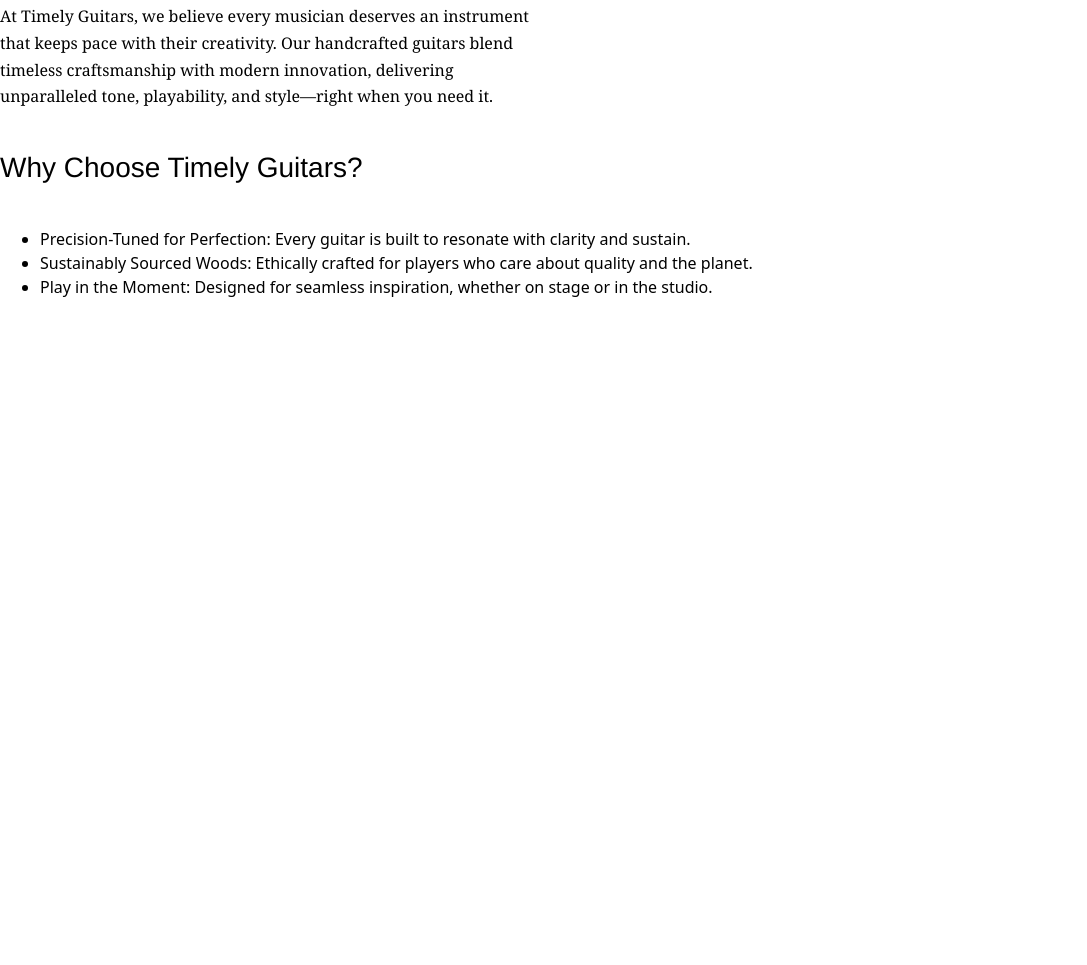
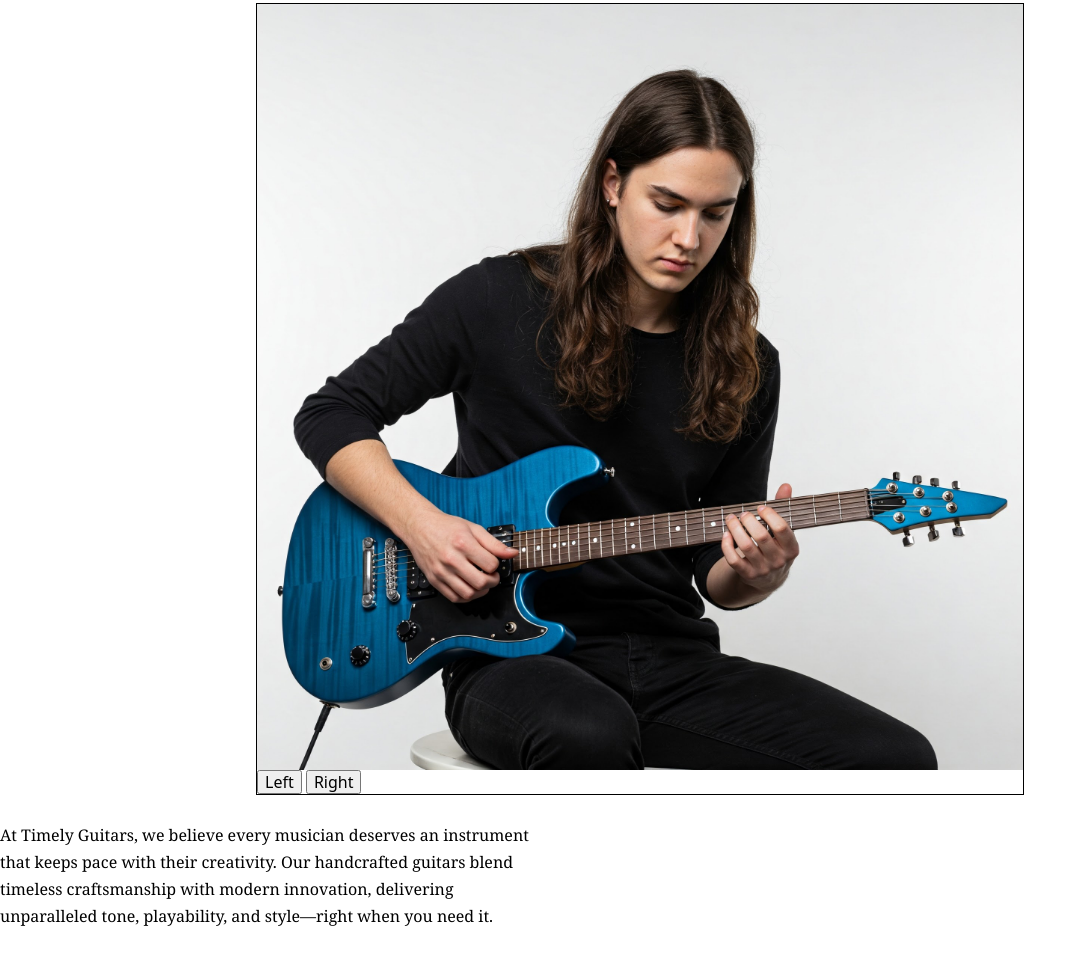
Before and after one commit to Pjaxon999/top-dynamic-user-interfaces, a website built with webpack: page src/index.html in a window 1280 px wide. Shown: the part 317-1282 px from the top of the page, without its empty margins (0-1087 px from the left). Before the commit the page ends 800 px from the top, so only its background shows below. Built offline with nearby package versions, Linux system fonts and the light colour scheme.

Commit message:
stage images and containers for carousel creation

```diff
--- a/src/index.html
+++ b/src/index.html
@@ -19,6 +19,15 @@
     </header>
     <main>
         <h2>Strike the Right Chords, Right on Time.</h2>
+        <div class="container">
+            <div class="carousel">
+                <img data-index="0" src="./assets/images/Playing.jpg">
+                <img data-index="1" class="hidden" src="./assets/images/Electric.jpg">
+                <img data-index="2" class="hidden" src="./assets/images/Acoustic.jpg">
+                <button>Left</button>
+                <button>Right</button>
+            </div>
+        </div>
         <p>
             At Timely Guitars, we believe every musician deserves an instrument that keeps pace with their creativity.
             Our handcrafted guitars blend timeless craftsmanship with modern innovation, delivering unparalleled tone,
--- a/src/styles/styles.css
+++ b/src/styles/styles.css
@@ -78,7 +78,17 @@
   display: none;
 }
 
+/* Image Carousel Styles */
+.container {
+  display: flex;
+  justify-content: center;
+  align-items: center;
+}
 
+.carousel {
+  width: 60dvw;
+  border: 1px solid black;
+}
 
 /* The browser correctly supports hyphenation */
 p[lang="en"] {
```
